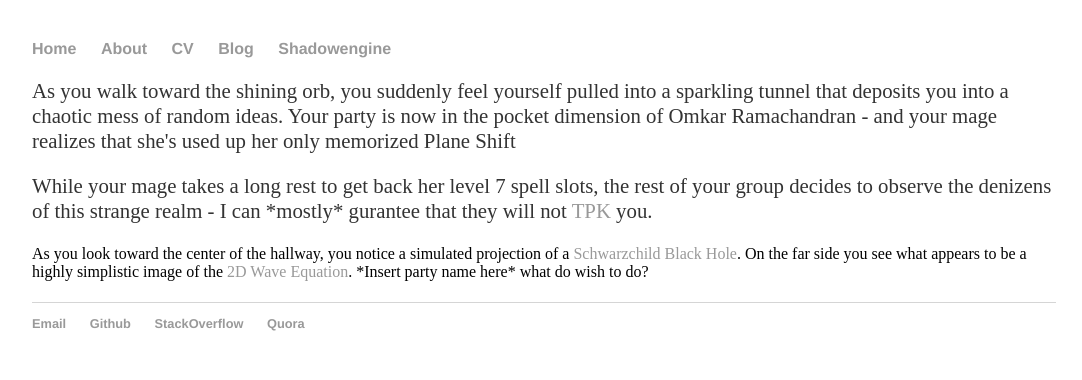
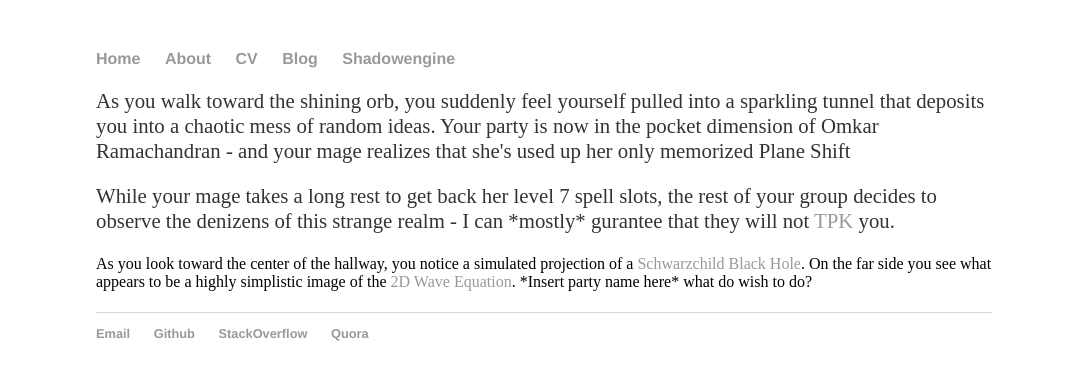
Before and after one commit to ShadowWarden/shadowwarden.github.io, a Jekyll site: the page built from index.html, in a window 1280 px wide. Shown: the top 380 px of the page, without its empty margins (96-1178 px from the left). Built offline with Jekyll 4.4.1, drawn with Linux system fonts in a browser that asks for light colours.

Commit message:
Updated main.css

```diff
--- a/css/main.css
+++ b/css/main.css
@@ -1,6 +1,6 @@
 body {
-    margin: 40px auto;
-    width: 80%;
+    margin: 50px auto;
+    width: 70%;
 }
 nav ul, footer ul {
     font-family:'Helvetica', 'Arial', 'Sans-Serif';
```
